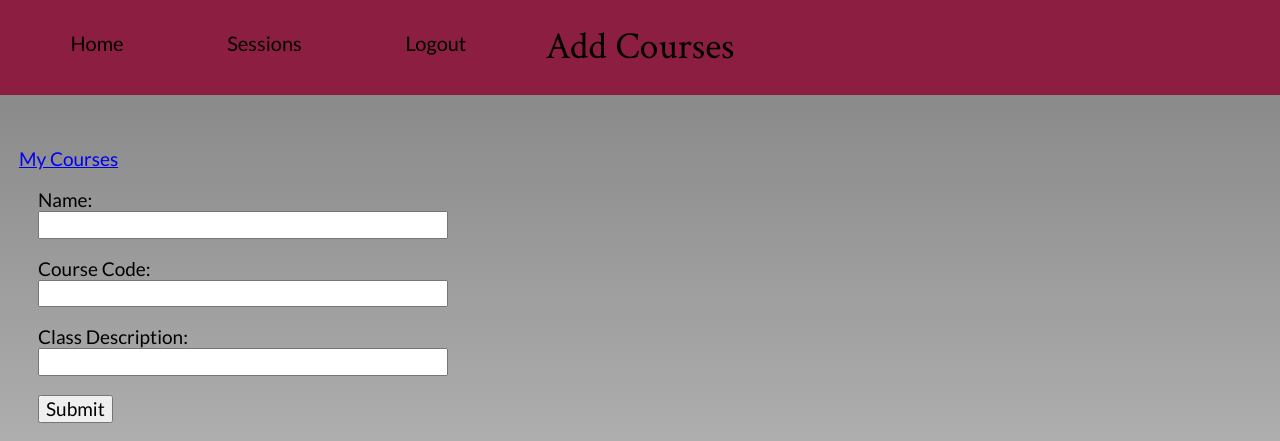
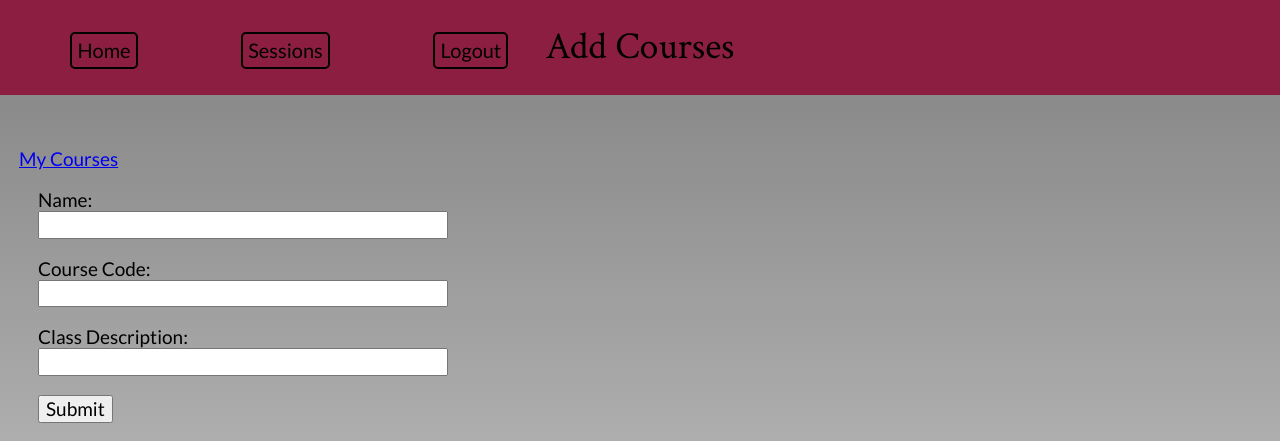
Before and after one commit to jmorris1990/green-portal, a Flask app: template portal/templates/add_courses.html in a window 1280 px wide. Shown: the top 441 px of the page. Run offline with Flask 2, Linux system fonts and the light colour scheme; the template is opened without the code that fills it, so the values that code supplies are empty; some libraries are stand-ins or nearby versions.

Commit message:
Added some padding and box shadows to the nav bar.

```diff
--- a/portal/static/styles.css
+++ b/portal/static/styles.css
@@ -41,7 +41,7 @@ header {
 ul.flashes {
   animation-duration: 1s;
   animation-name: slidedown;
-  color: red;
+  color: black;
   list-style: none;
   left: 42%;
   position: absolute;
@@ -109,6 +109,7 @@ label input {
 
 .navlink:hover {
   background-color: #9B1E48;
+  box-shadow: 0 12px 16px 0 rgba(0,0,0,0.24), 0 17px 50px 0 rgba(0,0,0,0.19);
 }
 
 .navbar {
@@ -123,12 +124,14 @@ label input {
 }
 
 .navlink {
-  border-radius: 7px;
+  border: 2px solid black;
+  border-radius: 5px;
   display: inline-block;
   font-size: 20px;
   margin-bottom: 15px;
   margin-left: 50px;
   margin-right: 50px;
+  padding: 5px;
 }
 
 .anchor {
```
